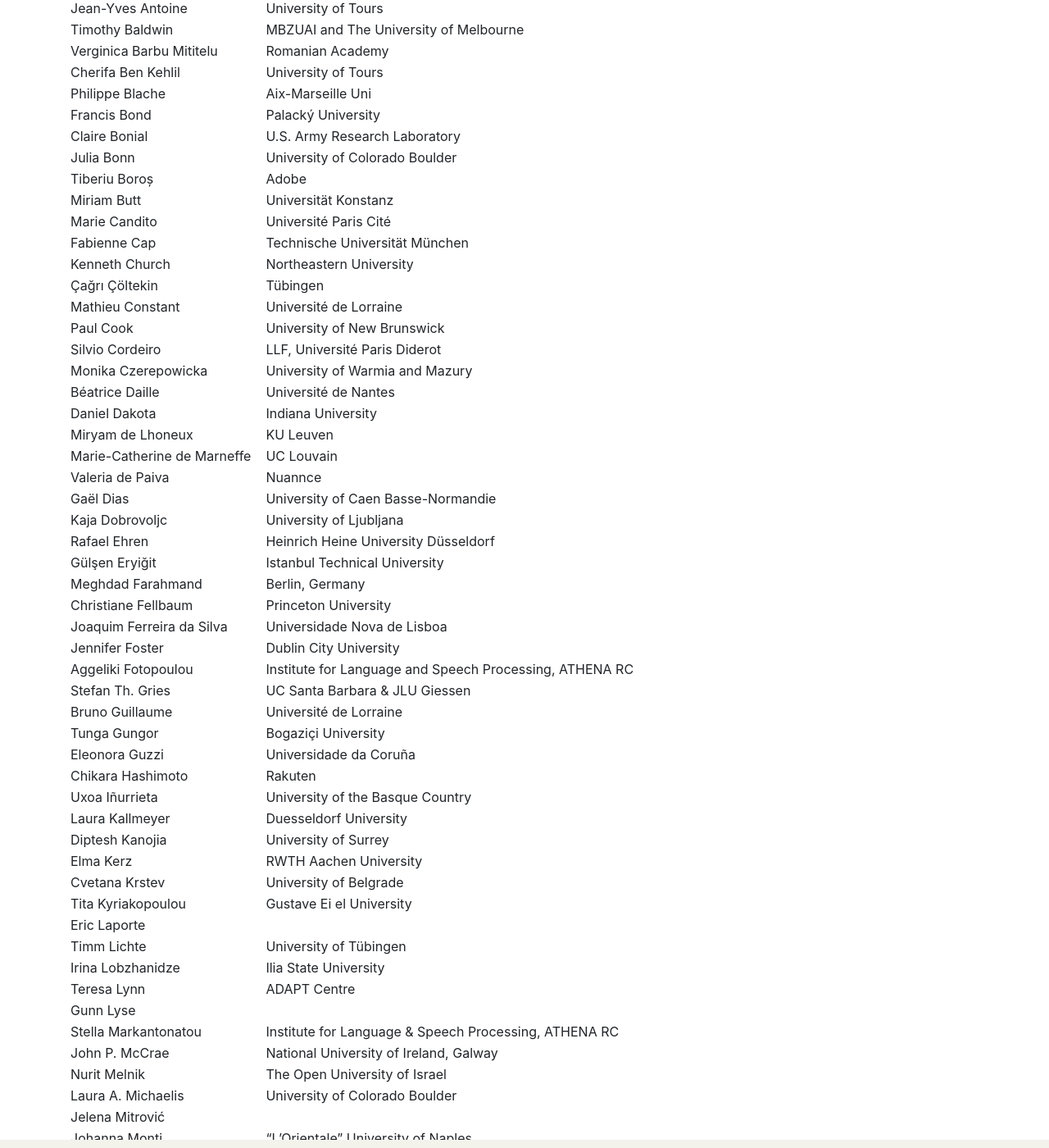
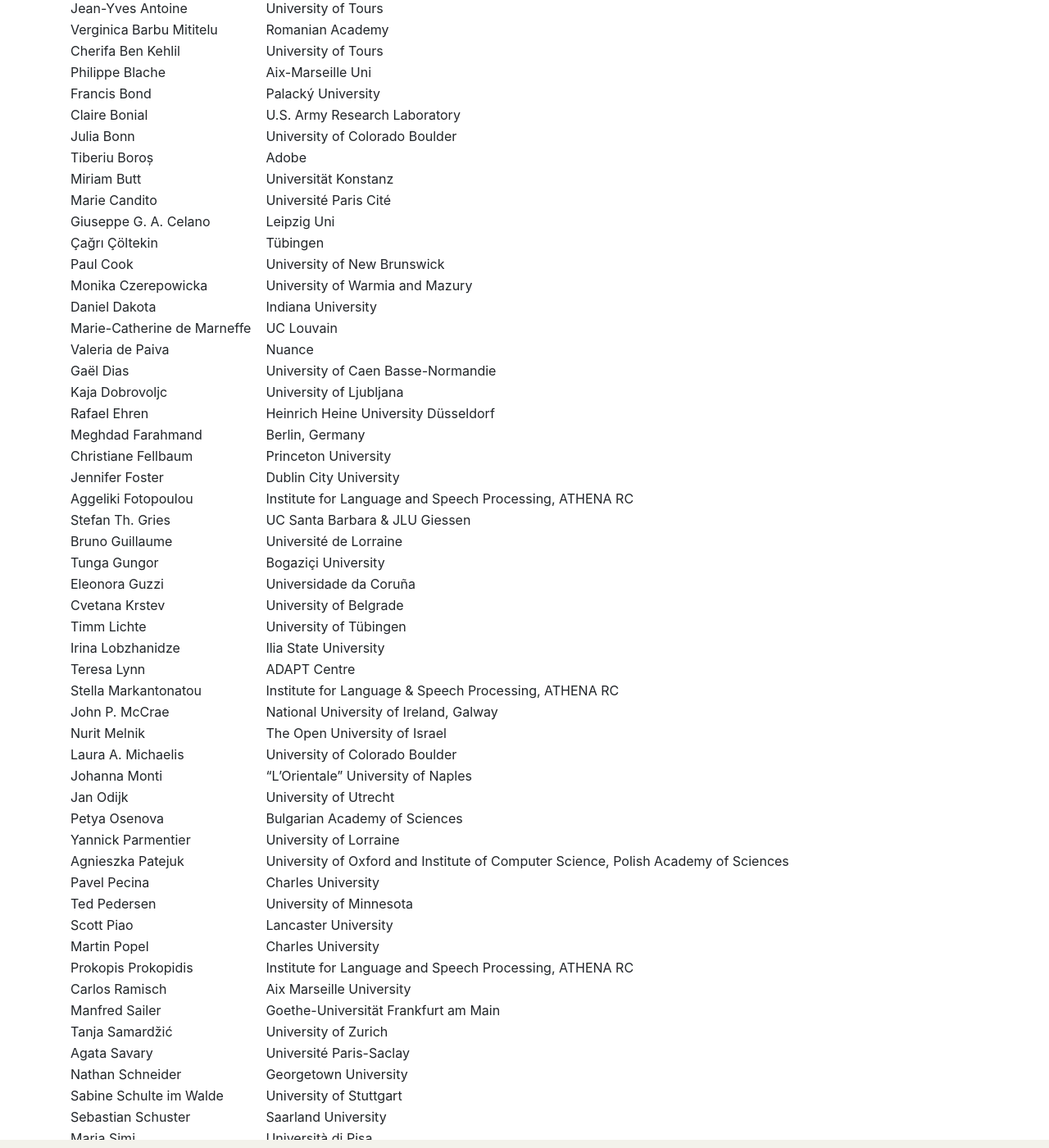
Before and after one commit to multiword/multiword.github.io, a Jekyll site: the page built from mweud2024/index.md, in a window 1280 px wide and 1400 px high, scrolled down 3490 px. Shown: the whole window at 82% size. Built offline with Jekyll 4.4.1, drawn with Linux system fonts in a browser that asks for light colours; comment, search, counter and statistics services are not loaded; some of the changed text lies outside the part shown.

Commit message:
Cleaned up PC a
* removed reviewers from whom we do not have a positive answer
* added some affiliations
* sorted alphabetically

```diff
--- a/mweud2024/index.md
+++ b/mweud2024/index.md
@@ -182,7 +182,6 @@
 ### <a name="committee"> Program Committee </a>
 
 | Jean-Yves Antoine          | University of Tours        |
-| Timothy Baldwin            | MBZUAI and The University of Melbourne |
 | Verginica Barbu Mititelu   | Romanian Academy           |
 | Cherifa Ben Kehlil         | University of Tours        |
 | Philippe Blache            | Aix-Marseille Uni |
@@ -192,83 +191,51 @@
 | Tiberiu Boroș              | Adobe                      |
 | Miriam Butt                | Universität Konstanz       |
 | Marie Candito              | Université Paris Cité      |
-| Fabienne Cap               | Technische Universität München |
-| Kenneth Church             | Northeastern University |
+| Giuseppe G. A. Celano      | Leipzig Uni |
 | Çağrı Çöltekin             | Tübingen                   |
-| Mathieu Constant           | Université de Lorraine     |
 | Paul Cook                  | University of New Brunswick |
-| Silvio Cordeiro            | LLF, Université Paris Diderot |
 | Monika Czerepowicka        | University of Warmia and Mazury |
-| Béatrice Daille            | Université de Nantes       |
 | Daniel Dakota              | Indiana University         |
-| Miryam de Lhoneux          | KU Leuven                  |
 | Marie-Catherine de Marneffe | UC Louvain                 |
-| Valeria de Paiva           | Nuannce                    |
+| Valeria de Paiva           | Nuance                    |
 | Gaël Dias                  | University of Caen Basse-Normandie |
 | Kaja Dobrovoljc            | University of Ljubljana    |
 | Rafael Ehren               | Heinrich Heine University Düsseldorf |
-| Gülşen Eryiğit             | Istanbul Technical University |
 | Meghdad Farahmand          | Berlin, Germany            |
 | Christiane Fellbaum        | Princeton University       |
-| Joaquim Ferreira da Silva  | Universidade Nova de Lisboa |
 | Jennifer Foster            | Dublin City University     |
 | Aggeliki Fotopoulou        | Institute for Language and Speech Processing, ATHENA RC |
 | Stefan Th. Gries           | UC Santa Barbara & JLU Giessen |
 | Bruno Guillaume            | Université de Lorraine     |
 | Tunga Gungor               | Bogaziçi University        |
 | Eleonora Guzzi             | Universidade da Coruña     |
-| Chikara Hashimoto          | Rakuten                    |
-| Uxoa Iñurrieta             | University of the Basque Country |
-| Laura Kallmeyer            | Duesseldorf University     |
-| Diptesh Kanojia            | University of Surrey       |
-| Elma Kerz                  | RWTH Aachen University     |
 | Cvetana Krstev             | University of Belgrade     |
-| Tita Kyriakopoulou         | Gustave Ei el University   |
-| Eric Laporte               |                            |
 | Timm Lichte                | University of Tübingen     |
 | Irina Lobzhanidze          | Ilia State University      |
 | Teresa Lynn                | ADAPT Centre               |
-| Gunn Lyse                  |                            |
 | Stella Markantonatou       | Institute for Language & Speech Processing, ATHENA RC |
 | John P. McCrae             | National University of Ireland, Galway |
 | Nurit Melnik               | The Open University of Israel |
 | Laura A. Michaelis         | University of Colorado Boulder |
-| Jelena Mitrović            |                                |
 | Johanna Monti              | "L'Orientale" University of Naples |
-| Preslav Nakov              |  |
-| Sanni Nimb                 | |
-| Malvina Nissim             | |
 | Jan Odijk                  | University of Utrecht      |
 | Petya Osenova              | Bulgarian Academy of Sciences |
 | Yannick Parmentier         | University of Lorraine     |
 | Agnieszka Patejuk          | University of Oxford and Institute of Computer Science, Polish Academy of Sciences |
-| Marie-Sophie Pausé         | |
 | Pavel Pecina               | Charles University |
 | Ted Pedersen               | University of Minnesota |
 | Scott Piao                 | Lancaster University |
-| Maciej Piasecki            | |
-| Prisca Piccirilli          | |
-| Alain Polguère             | |
 | Martin Popel               | Charles University |
 | Prokopis Prokopidis        | Institute for Language and Speech Processing, ATHENA RC |
 | Carlos Ramisch             | Aix Marseille University |
-| Livy Real                  | |
-| Matiss Rikters             | |
-| Michael Rosner             | |
-| Fatiha Sadat               | Université du Québec à Montréal |
 | Manfred Sailer             | Goethe-Universität Frankfurt am Main |
 | Tanja Samardžić            | University of Zurich |
-| Magali Duran               | |
-| Federico Sangati           | |
 | Agata Savary               | Université Paris-Saclay |
 | Nathan Schneider           | Georgetown University |
 | Sabine Schulte im Walde    | University of Stuttgart |
 | Sebastian Schuster         | Saarland University |
-| Matt Shardlow              | Manchester Metropolitan Uni |
 | Maria Simi                 | Università di Pisa |
 | Kiril Simov                | Bulgarian Academy of Sciences |
-| Jan Snajder                | |
-| Ranka Stanković            | |
 | Ivelina Stoyanova          | Bulgarian Academy of Sciences |
 | Pavel Straňák              | Uni Karlova |
 | Stan Szpakowicz            | University of Ottawa |
@@ -276,19 +243,10 @@
 | Shiva Taslimipoor          | University of Cambridge |
 | Harish Tayyar Madabushi    | University of Bath |
 | Beata Trawinski            | Leibniz Institute for the German Language |
-| Zdeňka Urešová             | |
-| Ruben Urizar               | |
 | Ashwini Vaidya             | Indian Institute of Technology |
-| Lonneke van der Plas       | |
-| Eric Wehrli                | |
-| Marion Weller-Di Marco     | |
-| Seid Muhie Yimam           | |
+| Marion Di Marco     | Ludwig Maximilian University of Munich |
 | Amir Zeldes                | Georgetown University |
 | Daniel Zeman               | Charles University |
-| Marion Di Marco            | Uni Muenchen |
-| Pierre André               | Centre de recherche informatique de Montréal |
-| Farahmand Meghdad          | Uni Geneva |
-| Giuseppe G. A. Celano      | Leipzig Uni |
 
 -----
 
```
